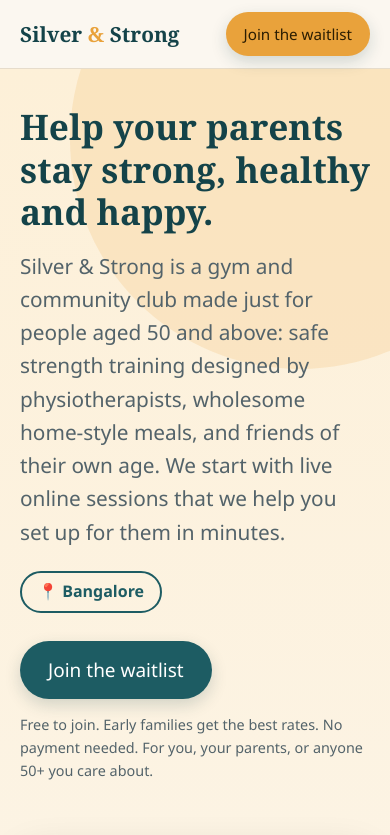
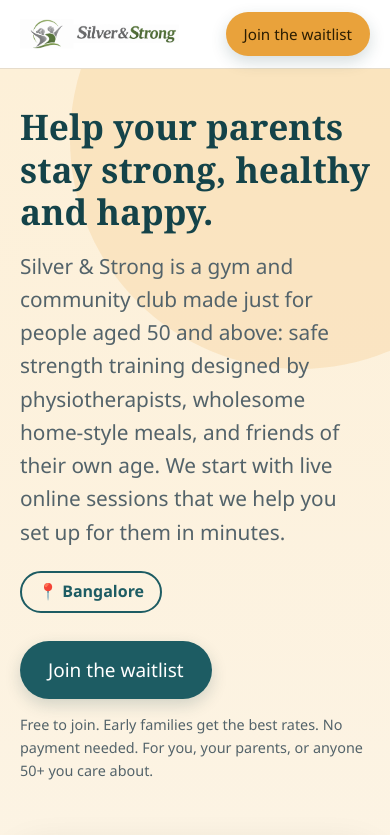
Before and after one commit to srohan8/SilvernStrong, a plain HTML site: page index.html in a window 390 px wide. Shown: the top 835 px of the page. Drawn offline with Linux system fonts and the light colour scheme.

Commit message:
Use horizontal logo in header
Co-Authored-By: Claude Sonnet 5.5 <noreply@anthropic.com>

```diff
--- a/index.html
+++ b/index.html
@@ -25,10 +25,11 @@
   .skip{position:absolute;left:-999px}
   .skip:focus{left:10px;top:10px;background:#fff;padding:10px;z-index:9}
 
-  header.top{position:sticky;top:0;z-index:5;background:rgba(251,247,240,.95);backdrop-filter:blur(6px);border-bottom:1px solid var(--line)}
+  header.top{position:sticky;top:0;z-index:5;background:#fff;backdrop-filter:blur(6px);border-bottom:1px solid var(--line)}
   .top .wrap{display:flex;align-items:center;justify-content:space-between;gap:12px;padding-block:12px}
   .logo{font:700 1.5rem Georgia,serif;color:var(--teal-dark);text-decoration:none}
-  .logo span{color:var(--saffron)}
+  .logo{display:block;line-height:0}
+  .logo img{height:46px;width:auto;display:block}
   .btn{display:inline-block;background:var(--teal);color:#fff;border:0;border-radius:999px;padding:14px 28px;font:600 1.05rem inherit;font-family:inherit;text-decoration:none;cursor:pointer;min-height:52px}
   .btn:hover{background:var(--teal-dark)}
   .btn.alt{background:var(--saffron);color:#2b1d02}
@@ -132,7 +133,7 @@
     .row2,.opts{grid-template-columns:1fr}
     .hide-sm{display:none}
     .top .btn{padding:10px 18px;min-height:44px;font-size:.95rem;white-space:nowrap}
-    .logo{font-size:1.3rem;white-space:nowrap}
+    .logo img{height:34px}
     .hero{padding-block:36px 56px}
     form{padding:22px 18px}
     .hero-card{padding:22px}
@@ -145,7 +146,7 @@
 
 <header class="top">
   <div class="wrap">
-    <a class="logo" href="#">Silver <span>&amp;</span> Strong</a>
+    <a class="logo" href="#"><img src="images/logo.png" alt="Silver &amp; Strong"></a>
     <a class="btn alt" href="#join">Join the waitlist</a>
   </div>
 </header>
```
Also changed, not shown: images/logo.png (added).
